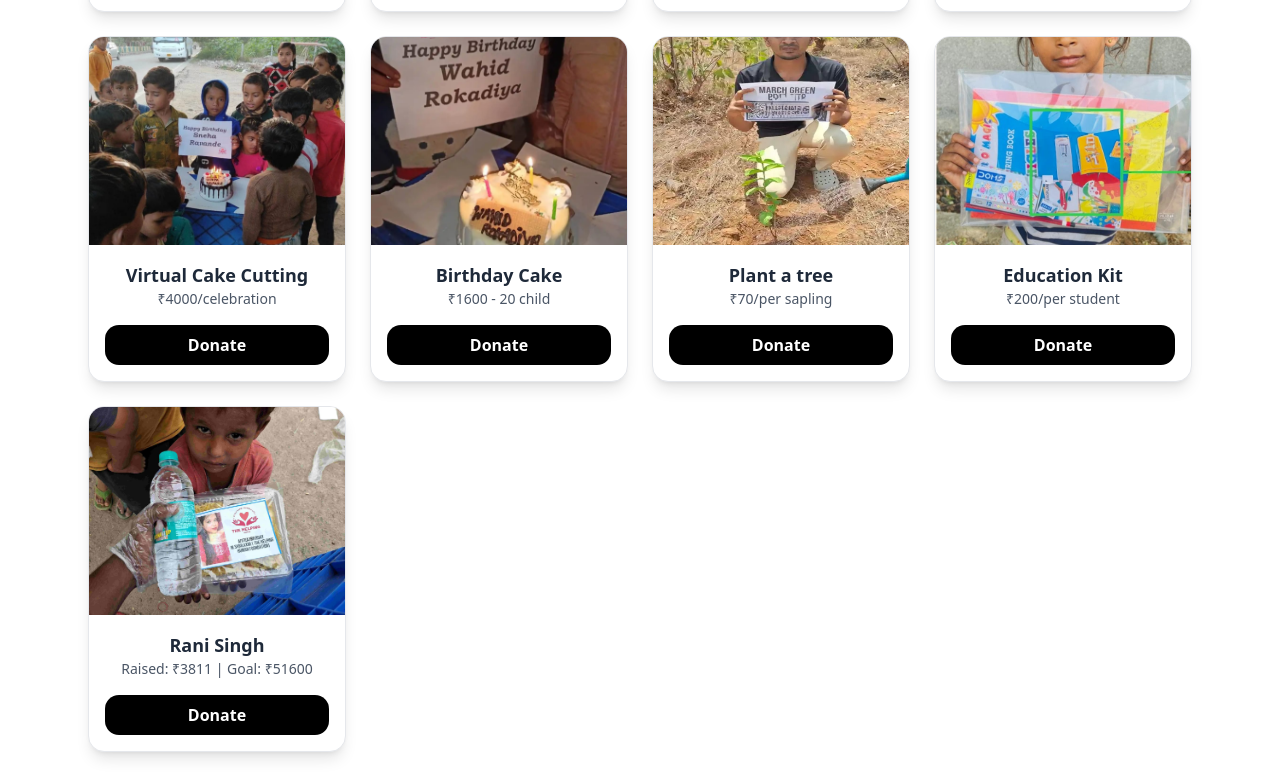
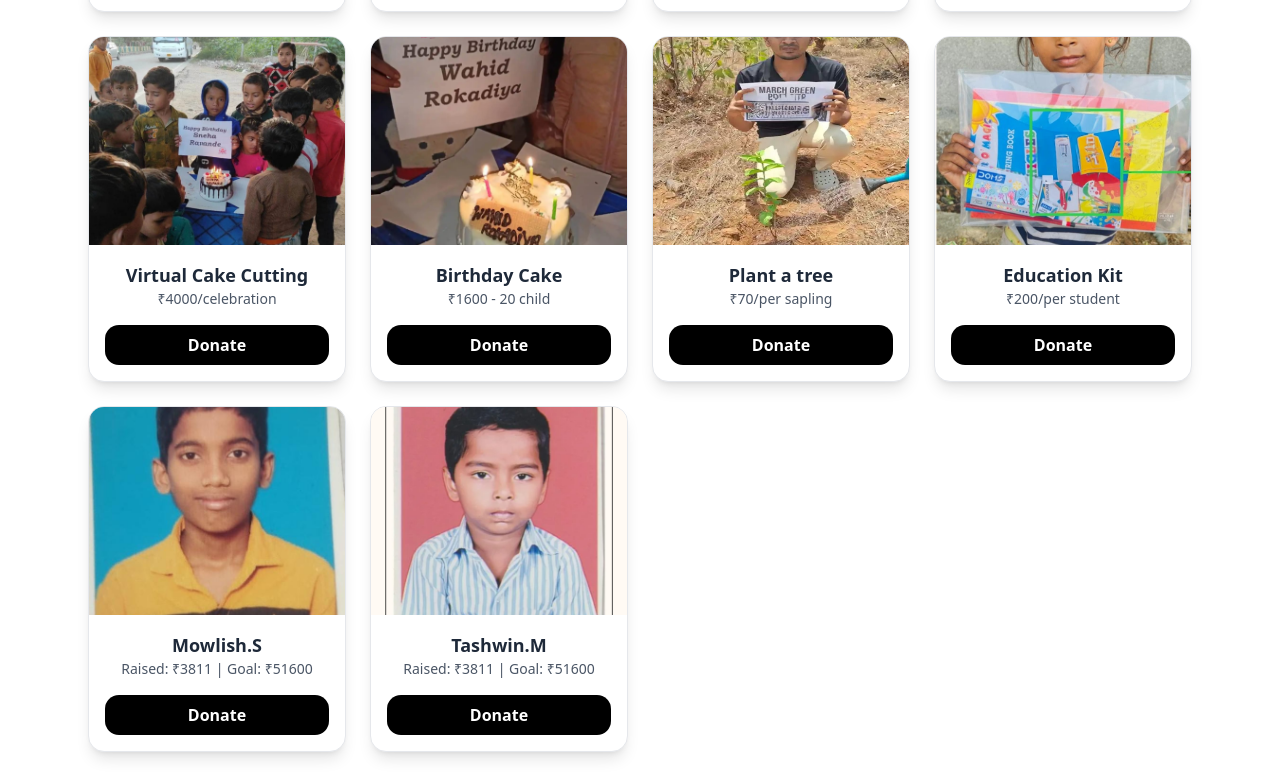
Before and after one commit to neerajhariyale/TheHelpingHumanFoundation, a React (Vite) app: page /donate in a window 1280 px wide. Shown: the part 668-1444 px from the top of the page. Built offline with nearby package versions, Linux system fonts and the light colour scheme.

Commit message:
add whatsapp

```diff
--- a/src/component/Coursel.tsx
+++ b/src/component/Coursel.tsx
@@ -47,12 +47,12 @@ const Coursel = () => {
   }, [currentIndex]);
 
   return (
-    <div className="relative w-full h- mx-auto overflow-hidden bg-black">
+    <div className="relative w-full  mx-auto overflow-hidden bg-black">
       {/* Image */}
       <img
         src={images[currentIndex].src}
         alt={`workimage-${currentIndex}`}
-        className="w-full h-full  object-contain   transition-all duration-500"
+        className="w-full h-full lg:h-[600px]  object-contain   transition-all duration-500"
       />
 
       {/* Left Arrow */}
--- a/src/component/DonateForm.tsx
+++ b/src/component/DonateForm.tsx
@@ -22,7 +22,7 @@ const categoryOptions: Record<string, string[]> = {
   BirthdayCelebration: ["Virtual Cake Cutting", "Birthday Cake"],
   Animal: ["Feed a Stray Dog"],
   Environment: ["Plant a tree"],
-  Education: ["Books", "Stationary Kit", "Fees"],
+  Education: [ "Stationary Kit", "Fees-Tashwin", "Fees-Mowlish"],
   Orphange: [],
   Healthcare: ["Medicines", "Checkup", "Surgery"],
   "Donor Iksha": [], // used when editing
@@ -36,8 +36,9 @@ const amountMap: Record<string, number> = {
   "Virtual Cake Cutting": 400,
   "Birthday Cake": 1600,
   "Plant a tree": 70,
-  Books: 100,
   "Stationary Kit": 200,
+  "Fees-Tashwin": 1000,
+  "Fees-Mowlish": 1000,
 };
 
 interface DonateFormProps {
--- a/src/component/Donation.tsx
+++ b/src/component/Donation.tsx
@@ -8,7 +8,8 @@ import birthdaycake from "@/assets/workPhotos/birthdaycakecutting.jpg"
 import planttree from "@/assets/workPhotos/planttree.jpg"
 import educationkit from "@/assets/workPhotos/educationkit.jpg"
 import { useNavigate } from "react-router-dom";
-
+import mowlish from "@/assets/workPhotos/education/Mowlish.jpg";
+import tashwin from "@/assets/workPhotos/education/Tashwin.jpg";
 // 1️⃣ Donation Data with Category
 const donationData = [
   {
@@ -60,9 +61,15 @@ const donationData = [
     category: "📖 Education",
   },
    {
-    leftText: "Rani Singh",
+    leftText: "Mowlish.S",
     rightText: "Raised: ₹3811 | Goal: ₹51600",
-    image: workimage2,
+    image: mowlish,
+    category: "📖 Education",
+  },
+  {
+    leftText: "Tashwin.M",
+    rightText: "Raised: ₹3811 | Goal: ₹51600",
+    image: tashwin,
     category: "📖 Education",
   },
 ];
--- a/src/component/Donation1.tsx
+++ b/src/component/Donation1.tsx
@@ -7,7 +7,9 @@ import virtualcakecutting from "@/assets/workPhotos/virtualcakecutting.jpg";
 import feeddog from "@/assets/workPhotos/straydogfeed.jpg";
 import birthdaycake from "@/assets/workPhotos/birthdaycakecutting.jpg";
 import planttree from "@/assets/workPhotos/planttree.jpg";
-
+import mowlish from "@/assets/workPhotos/education/Mowlish.jpg";
+import tashwin from "@/assets/workPhotos/education/Tashwin.jpg";
+import educationkit from "@/assets/workPhotos/educationkit.jpg"
 const donationData = [
   {
     leftText: "Feed a Home person",
@@ -51,16 +53,22 @@ const donationData = [
     image: planttree,
     category: "🌳 Environment",
   },
-  {
-    leftText: "Amay Patel",
-    rightText: "Raised: ₹3811 | Goal: ₹51600",
-    image: workimage2,
+   {
+    leftText: "Education Kit",
+    rightText: "₹200/per student",
+    image: educationkit,
     category: "📖 Education",
   },
   {
-    leftText: "Rani Singh",
+    leftText: "Mowlish.S",
     rightText: "Raised: ₹3811 | Goal: ₹51600",
-    image: workimage2,
+    image: mowlish,
+    category: "📖 Education",
+  },
+  {
+    leftText: "Tashwin.M",
+    rightText: "Raised: ₹3811 | Goal: ₹51600",
+    image: tashwin,
     category: "📖 Education",
   },
 ];
--- a/src/component/Hero.tsx
+++ b/src/component/Hero.tsx
@@ -47,8 +47,8 @@ const Hero = () => {
         </p>
         {/* <TextAnimateDemo/> */}
 
-        <div className="w-fit mt-4 hover:cursor-pointer " onClick={() => navigate('/donate')}>
-          <RainbowButtonDemo/>
+        <div className="w-32  mt-4 hover:cursor-pointer  bg-blue-400 rounded-lg p-2 text-white hover:bg-blue-600 text-center mx-auto" onClick={() => navigate('/donate')}>
+          <button className="">Donate 🎉</button>
         </div>
 
         {/* Number Stats */}
--- a/src/pages/Home.tsx
+++ b/src/pages/Home.tsx
@@ -7,11 +7,21 @@ import Footer from "@/component/Footer";
 import { BlurFade } from "@/components/magicui/blur-fade";
 import Copyright from "@/component/Copyright";
 import CarouselPlugin from "@/component/Coursel";
+import { FontAwesomeIcon } from "@fortawesome/react-fontawesome";
+import { faWhatsapp } from "@fortawesome/free-brands-svg-icons";
 
 const Home = () => {
   return (
      <div className="w-full md:w-11/12 lg:w-11/12 xl:w-11/12 flex flex-col justify-center items-center ">
 
+    <a
+  href="https://wa.me/919079554009" // Replace with your own number+91
+  target="_blank"
+  rel="noopener noreferrer"
+  className="fixed bottom-5 right-5 bg-green-500 hover:bg-green-600 text-white p-2 rounded-full shadow-lg z-50"
+>
+  <FontAwesomeIcon icon={faWhatsapp} size="2x" />
+</a>
         <CarouselPlugin/>
        <BlurFade delay={0.25} inView>
 
```
Also changed, not shown: src/assets/workPhotos/education/Mowlish.jpg (added), src/assets/workPhotos/education/Tashwin.jpg (added).
